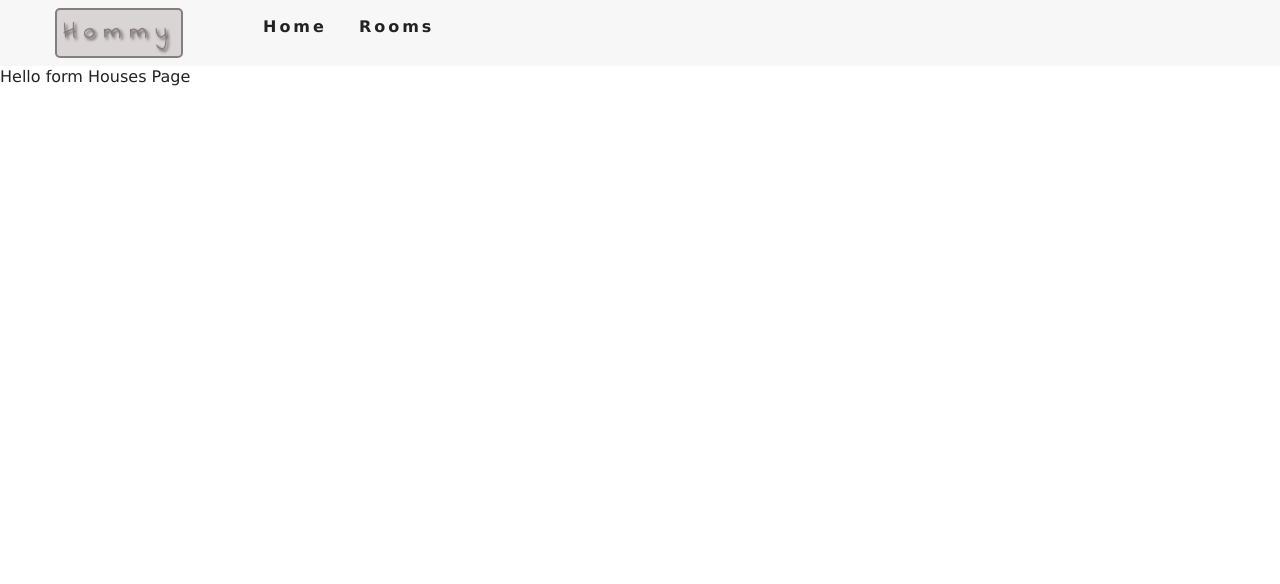
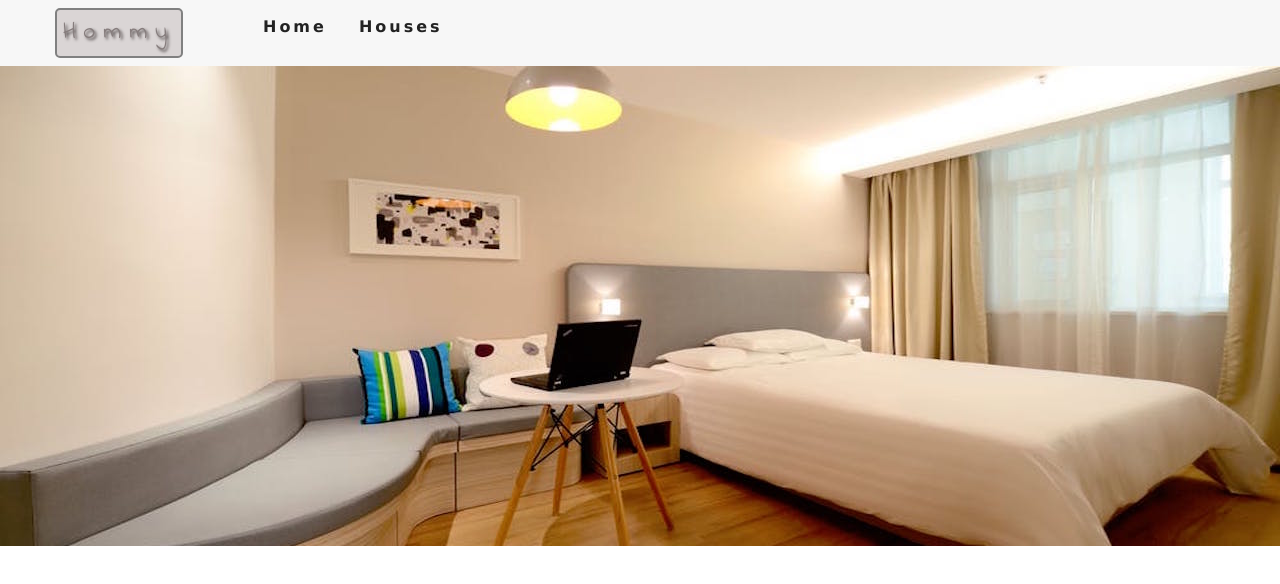
Before and after one commit to Analova/Hommy, a React (Create React App) app in the folder hommy-starter/: page /houses in a window 1280 px wide. Shown: the top 584 px of the page. Built offline with nearby package versions, Linux system fonts and the light colour scheme.

Commit message:
Herro Component done

```diff
--- a/hommy-starter/src/App.css
+++ b/hommy-starter/src/App.css
@@ -201,3 +201,19 @@ a {
 }
 
 /* end of navbar */
+/* Hero */
+.defaultHero,
+.housesHero {
+  min-height: calc(100vh - 66px);
+  background: url("./images/defaultBcg.jpeg") center/cover no-repeat;
+  display: flex;
+  align-items: center;
+  justify-content: center;
+}
+
+.housesHero {
+  background-image: url("./images/room-2.jpeg");
+  min-height: 60vh;
+}
+
+/* End of Hero */
--- /dev/null
+++ b/hommy-starter/src/components/Hero.js
@@ -0,0 +1,13 @@
+import React from "react";
+
+export default function Hero({ children, hero }) {
+  return (
+    <div>
+      <header className={hero}>{children}</header>
+    </div>
+  );
+}
+
+Hero.defaultProps = {
+  hero: "defaultHero"
+};
--- a/hommy-starter/src/components/Navbar.js
+++ b/hommy-starter/src/components/Navbar.js
@@ -34,7 +34,7 @@ export default class Navbar extends Component {
               <Link to="/">Home</Link>
             </li>
             <li>
-              <Link to="/rooms">Rooms</Link>
+              <Link to="/houses">Houses</Link>
             </li>
           </ul>
         </div>
--- a/hommy-starter/src/pages/Error.js
+++ b/hommy-starter/src/pages/Error.js
@@ -1,5 +1,6 @@
 import React from "react";
+import Hero from "../components/Hero";
 
 export default function Error() {
-  return <div>Error 404</div>;
+  return <Hero />;
 }
--- a/hommy-starter/src/pages/Home.js
+++ b/hommy-starter/src/pages/Home.js
@@ -1,7 +1,8 @@
 import React from "react";
+import Hero from "../components/Hero";
 
 const Home = () => {
-  return <div>Hello form Home Page</div>;
+  return <Hero />;
 };
 
 export default Home;
--- a/hommy-starter/src/pages/Houses.js
+++ b/hommy-starter/src/pages/Houses.js
@@ -1,7 +1,8 @@
 import React from "react";
+import Hero from "../components/Hero";
 
 const Houses = () => {
-  return <div>Hello form Houses Page</div>;
+  return <Hero hero="housesHero" />;
 };
 
 export default Houses;
```
